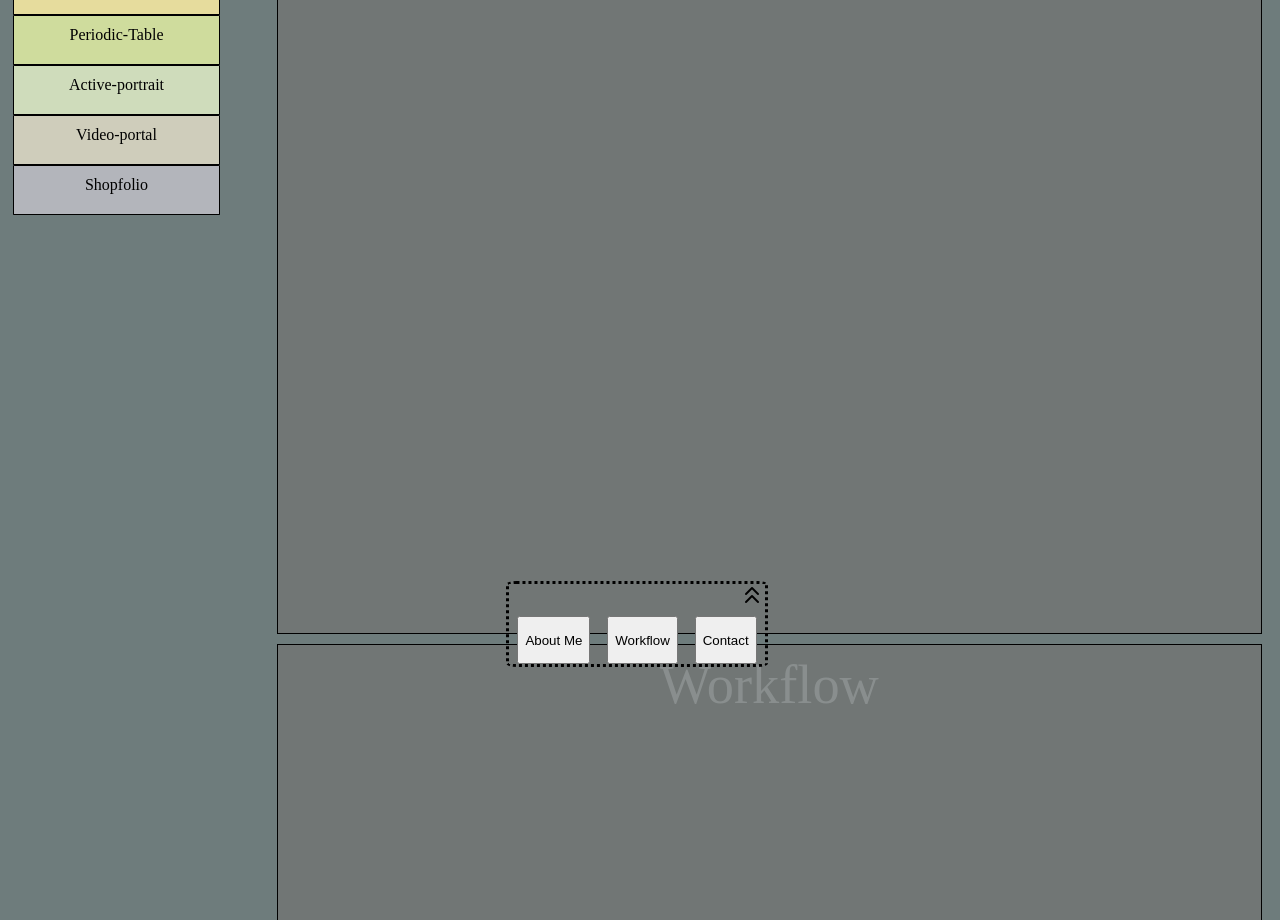
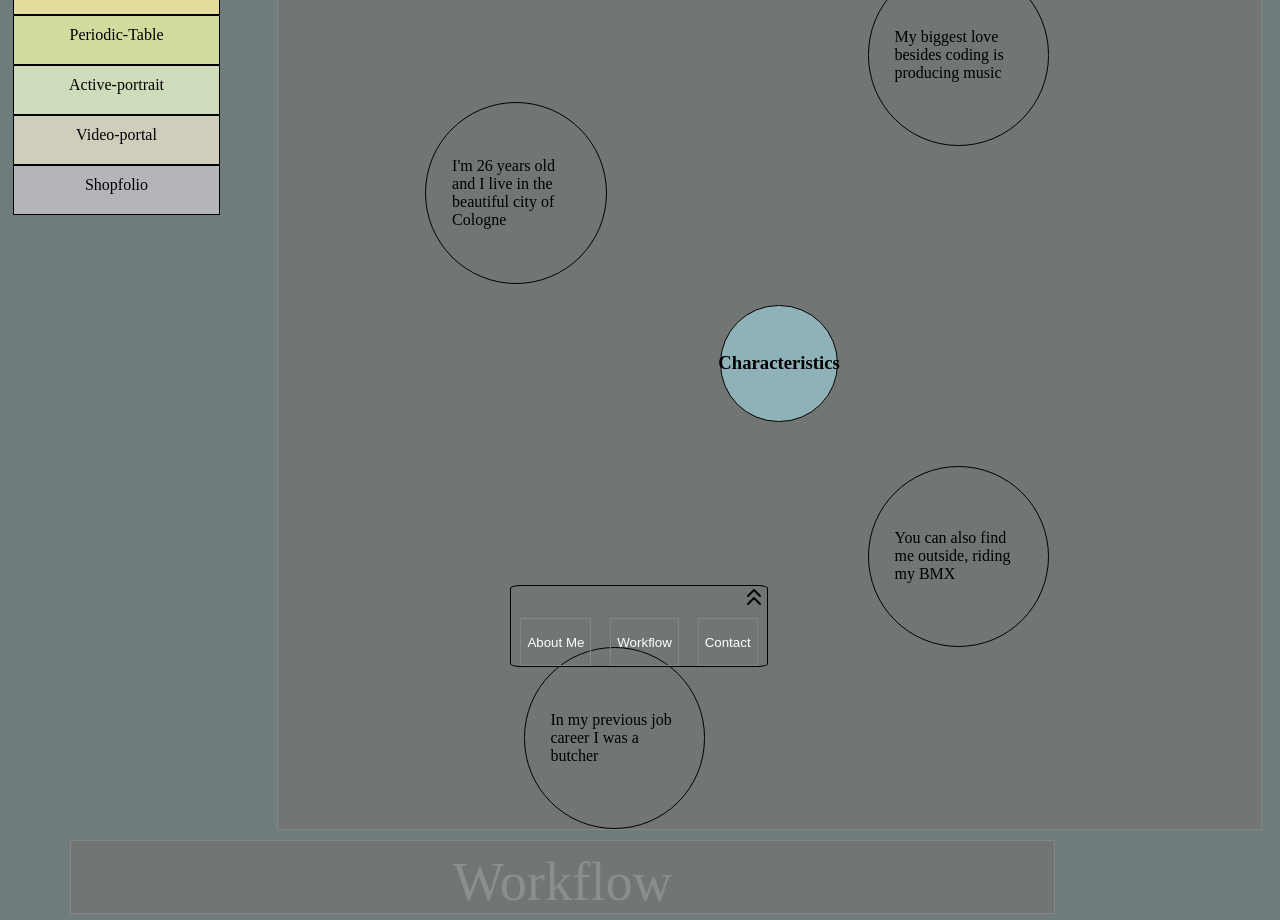
Before and after one commit to mariusErpenbach/Portfolio, a plain HTML site: page index.html in a window 1280 px wide. Shown: the part 197-1117 px from the top of the page. Drawn offline with Linux system fonts and the light colour scheme.

Commit message:
added aboutmeSection articles

```diff
--- a/css/desktop-style.css
+++ b/css/desktop-style.css
@@ -128,15 +128,14 @@ height:auto;
 
 .asideSection>header{
     text-align:center;
-    width:80%;
+    width:100%;
     margin-top:5%;
     transition:all 0.4s ease-in-out;
+    overflow:hidden;
 }
 .asideSection>header>a{
     text-decoration: none;
     color:black;
-
-
 }
 .asideSection>img{
 height:auto;
@@ -170,7 +169,6 @@ opacity:1;
 .projectJumpSection{
     width:100%;
     font-size:0;
-
     opacity:0;
     display:flex;
     flex-direction:row;
@@ -198,7 +196,6 @@ opacity:1;
 #aS-projectCover{  /* COVER */
     align-self:center;
     background-color:rgb(230, 185, 157);
-
 }
 #aS-projectCover>header>a{
     text-decoration: none;
@@ -242,8 +239,9 @@ main{
 main >section{
     background-color:rgba(116, 115, 114, 0.575);
     width:76.8vw;
-    height:90vh;
+    height:auto;
     border-style:solid;
+    border-color:rgb(134, 134, 134);
     border-width:0.5px;
     display:flex;
     flex-direction:column;
@@ -253,18 +251,72 @@ main >section{
 
 }
 #workflowSection{
-
+ margin-left:-21%;
 }
 
 /*----------------------MAIN SECTION CONTENT--------------------------------------*/
 .sectionTitle{
 align-self:center;
-
 font-size:3.4em;
 margin-top:1%;
+color:rgba(162, 167, 167, 0.493);
+};
+/*-----------------------------ABOUT ME SECTION --------------------------------------*/
 
-color:rgba(162, 167, 167, 0.493);
+#personalCharacteristics{
+    border-style:dotted;
+    border-color:white;
+    width:35%;
+    height:auto;
+    display:flex;
+
 }
+#personalCharacteristics>div{
+    border-style:solid;
+    border-radius:100%;
+    border-width:0.1px;
+    display:flex;
+    align-items:center;
+    justify-content:center;
+    padding:1%;
+    position:relative;
+}
+#personalCharacteristics>div>p{
+    width:80%;
+}
+#personalCharacteristics>div>h1{
+    align-items:center;
+}
+#aboutMeMiddle{
+    background-color:rgba(144, 181, 187, 0.959);
+    align-content:center;
+    top:20rem;
+    left:45%;
+    width:6rem;
+    height:6rem;
+}
+#aboutMe-One{
+    left:15%;
+    width:10rem;
+    height:10rem;
+}
+#aboutMe-Two{
+    left:60%;
+    top:-20rem;
+    width:10rem;
+    height:10rem;
+}
+#aboutMe-Three{
+    left:60%;
+    width:10rem;
+    height:10rem;
+}
+#aboutMe-Four{
+    left:25%;
+    width:10rem;
+    height:10rem;
+}
+
 /*----------------------MAIN-FOOTER--------------------------------------*/
 #mainFooter{
     align-self:center;
@@ -274,8 +326,8 @@ color:rgba(162, 167, 167, 0.493);
     display:flex;
     flex-direction:row;
     border-radius:4%;
-    border-style:dotted;
-    border-color:black;
+    border-style:solid;
+    border-width:0.5px;
     height:10%;
     width:20%;
     transition:0.4s ease-in-out;
@@ -288,8 +340,18 @@ color:rgba(162, 167, 167, 0.493);
    margin-right:auto;
    margin-left:auto;
     height:60%;
+    border-style:solid;
+    border-width:0.1px;
+    border-color:rgb(134, 134, 134);
+    background-color:transparent;
 }
-
+#mainFooter >button>a:visited{
+    color:white;
+}
+#mainFooter >button>a:link{
+    text-decoration:none;
+    color:white;
+}
 /*----------------------MAIN-FOOTER-ICONS--------------------------------------*/
 .fa-chevron-up{
  position:absolute;
--- a/index.html
+++ b/index.html
@@ -85,24 +85,38 @@
             <img src="">
         </section> -->
     </aside>
+    <aside id="workFlowLinkSection"></aside>
     <main>
         <!-- <section>
             <div class="sectionTitle"> Inspiration </div>
         </section> -->
         <section id="aboutmeSection">
             <div class="sectionTitle"> About me </div>
+            <article id="personalCharacteristics">
+                <div id="aboutMeMiddle"><h1>Characteristics</h1> </div>
+                <div id="aboutMe-One"> <p>I'm 26 years old and I live in the beautiful city of Cologne </p></div>
+                <div id="aboutMe-Two"> <p>My biggest love besides coding is producing music </p></div>
+                <div id="aboutMe-Three"> <p>You can also find me outside, riding my BMX </p></div>
+                <div id="aboutMe-Four"> <p>In my previous job career I was a butcher </p></div>
+
+            </article>
+            <!-- <article> Gamer </article>
+            <article> Musician </article>
+            <article> Butcher </article>
+            <article> Philosophist </article> -->
         </section>
         <section id="workflowSection">
             <div class="sectionTitle"> Workflow </div>
+            <aside id="workFlowLinkSection"></aside>
         </section>
-        <section>
+        <section id="contactMeSection">
             <div class="sectionTitle"> Contact Me </div>
         </section>
     </main>
     <footer id="mainFooter">
-        <button class="mainFooterButton"> About Me </button>
-        <button class="mainFooterButton"> Workflow </button>
-        <button class="mainFooterButton"> Contact </button>
+        <button class="mainFooterButton"><a href="#aboutmeSection"> About Me </a></button>
+        <button class="mainFooterButton"><a  href="#workflowSection">Workflow</a>  </button>
+        <button class="mainFooterButton"><a  href="#contactMeSection"> Contact</a> </button>
         <i class="fas fa-chevron-up"></i>
         <i id="lowerMainFooterArrow"class="fas fa-chevron-up"></i>
     </div>
```
